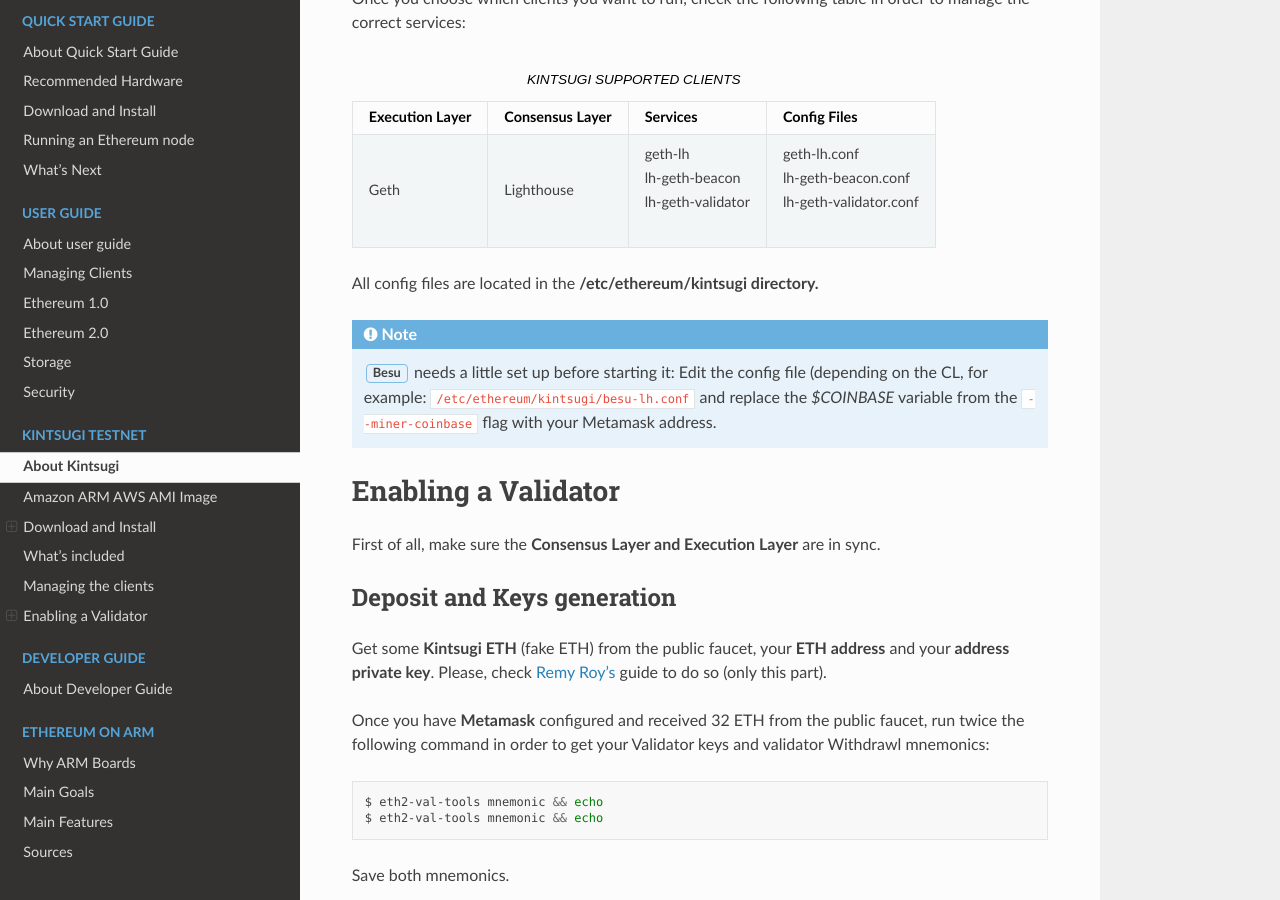
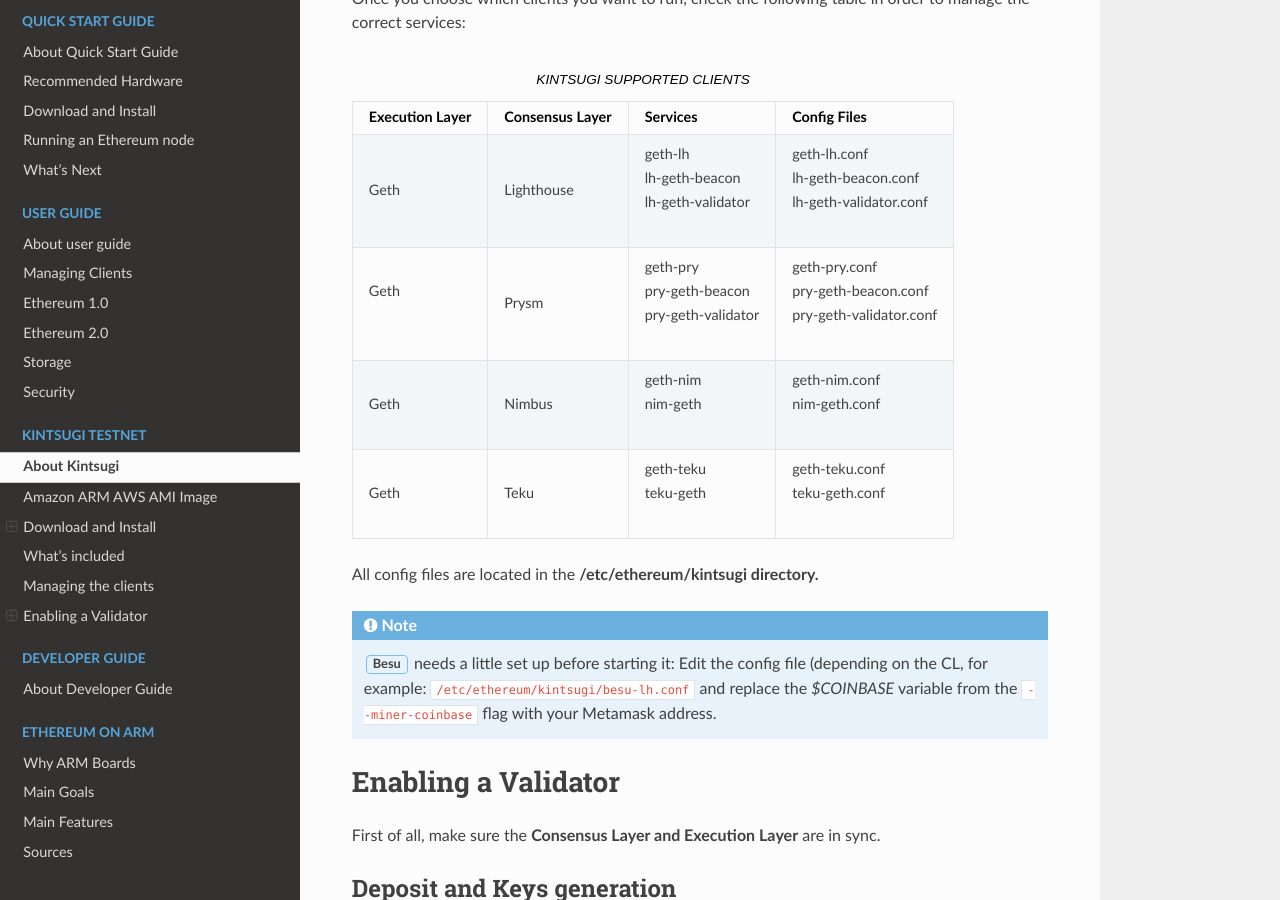
Before and after one commit to EOA-Blockchain-Labs/ethereumonarm, a Sphinx documentation site: the page built from docs/kintsugi/kintsugi-testnet.rst, in a window 1280 px wide and 900 px high, scrolled down 5353 px. Built offline with Sphinx 7.4.7 and the Read the Docs theme 2.0.0, drawn with Linux system fonts in a browser that asks for light colours.

Commit message:
table typo

```diff
--- a/docs/kintsugi/kintsugi-testnet.rst
+++ b/docs/kintsugi/kintsugi-testnet.rst
@@ -244,6 +244,17 @@
   | lh-geth-validator", "| geth-lh.conf
   | lh-geth-beacon.conf
   | lh-geth-validator.conf"
+  | Geth, Prysm, "| geth-pry
+  | pry-geth-beacon
+  | pry-geth-validator", "| geth-pry.conf
+  | pry-geth-beacon.conf
+  | pry-geth-validator.conf"
+  Geth, Nimbus, "| geth-nim
+  | nim-geth", "| geth-nim.conf
+  | nim-geth.conf"
+  Geth, Teku, "| geth-teku
+  | teku-geth", "| geth-teku.conf
+  | teku-geth.conf"
 
 
 All config files are located in the **/etc/ethereum/kintsugi directory.**
```
